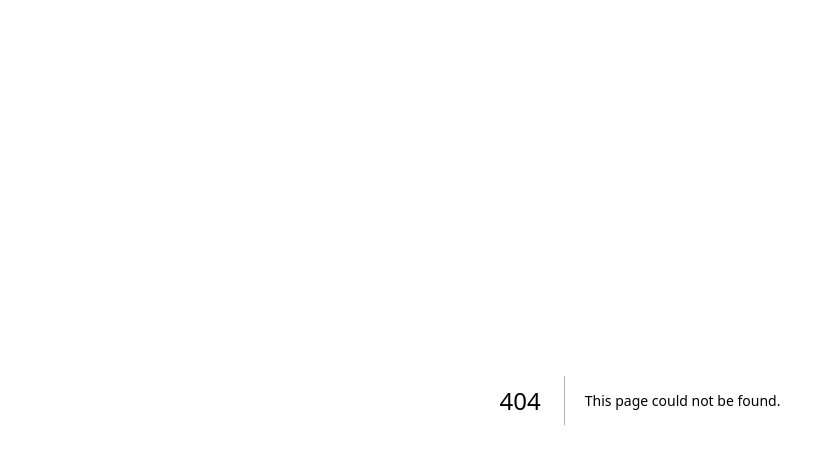
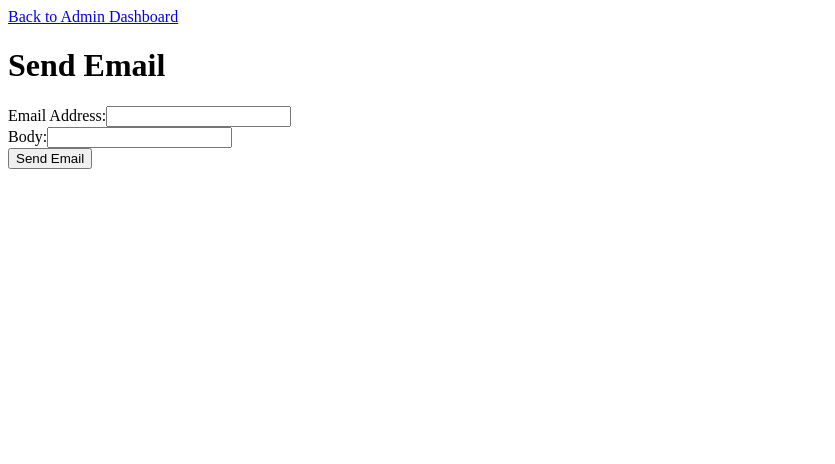
Before and after one commit to kafil-wara/nextjs, a Next.js app: page /email in a window 1280 px wide. Before the commit this address had no page. Shown: the top 464 px of the page, without its empty margins (0-835 px from the left). Built offline with nearby package versions, Linux system fonts and the light colour scheme.

Commit message:
email page added

```diff
--- a/src/pages/components/SearchBar.js
+++ b/src/pages/components/SearchBar.js
@@ -3,7 +3,7 @@ import React from 'react';
 const SearchBar = () => {
   return (
     <form>
-      <input type="text" placeholder="Search..." />
+      <input type="text" placeholder="Search for Shows..." />
       <button type="submit">Search</button>
     </form>
   );
--- /dev/null
+++ b/src/pages/email.js
@@ -0,0 +1,38 @@
+import { useState } from "react";
+
+function Email() {
+  const [email, setEmail] = useState('');
+  const [body, setBody] = useState('');
+
+  function handleEmailChange(event) {
+    setEmail(event.target.value);
+  }
+
+  function handleBodyChange(event) {
+    setBody(event.target.value);
+  }
+
+  function handleSubmit(event) {
+    event.preventDefault();
+  }
+
+    return (
+        <div>
+          <a href="/adminDashboard">Back to Admin Dashboard</a>
+            <h1>Send Email</h1>
+            <form onSubmit={handleSubmit}>
+                <div>
+                    <label htmlFor="email">Email Address:</label>
+                    <input type="text" id="email" value={email} onChange={handleEmailChange} />
+                </div>
+                <div>
+                    <label htmlFor="body">Body:</label>
+                    <input type="text" id="body" value={body} onChange={handleBodyChange} />
+                </div>
+                <button type="submit">Send Email</button>
+            </form>
+        </div>
+    );
+}
+
+export default Email;
--- a/src/pages/signup.js
+++ b/src/pages/signup.js
@@ -38,6 +38,7 @@ function Signup() {
 
     return (
         <div>
+          <a href="/">Home</a>
             <h1>Signup</h1>
             <form onSubmit={handleSubmit}>
                 <div>
@@ -66,6 +67,7 @@ function Signup() {
                 </div>
                 <button type="submit">Signup</button>
             </form>
+            <a href="/login">Already have an account? Login</a>
         </div>
     );
 }
```
Also changed, not shown: src/pages/adminDashboard.js (+16 -3 lines), src/pages/index.js (+5 -10 lines).
